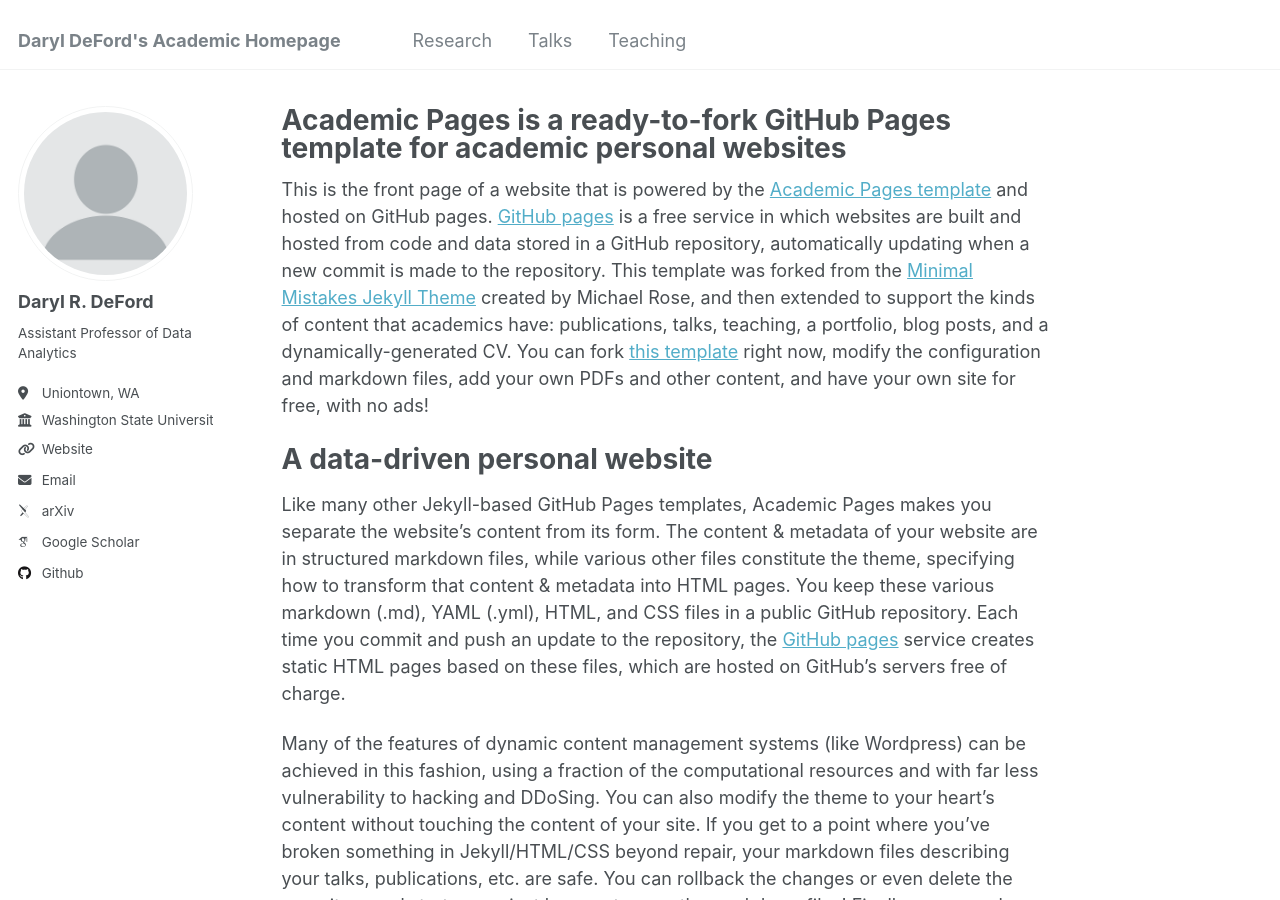
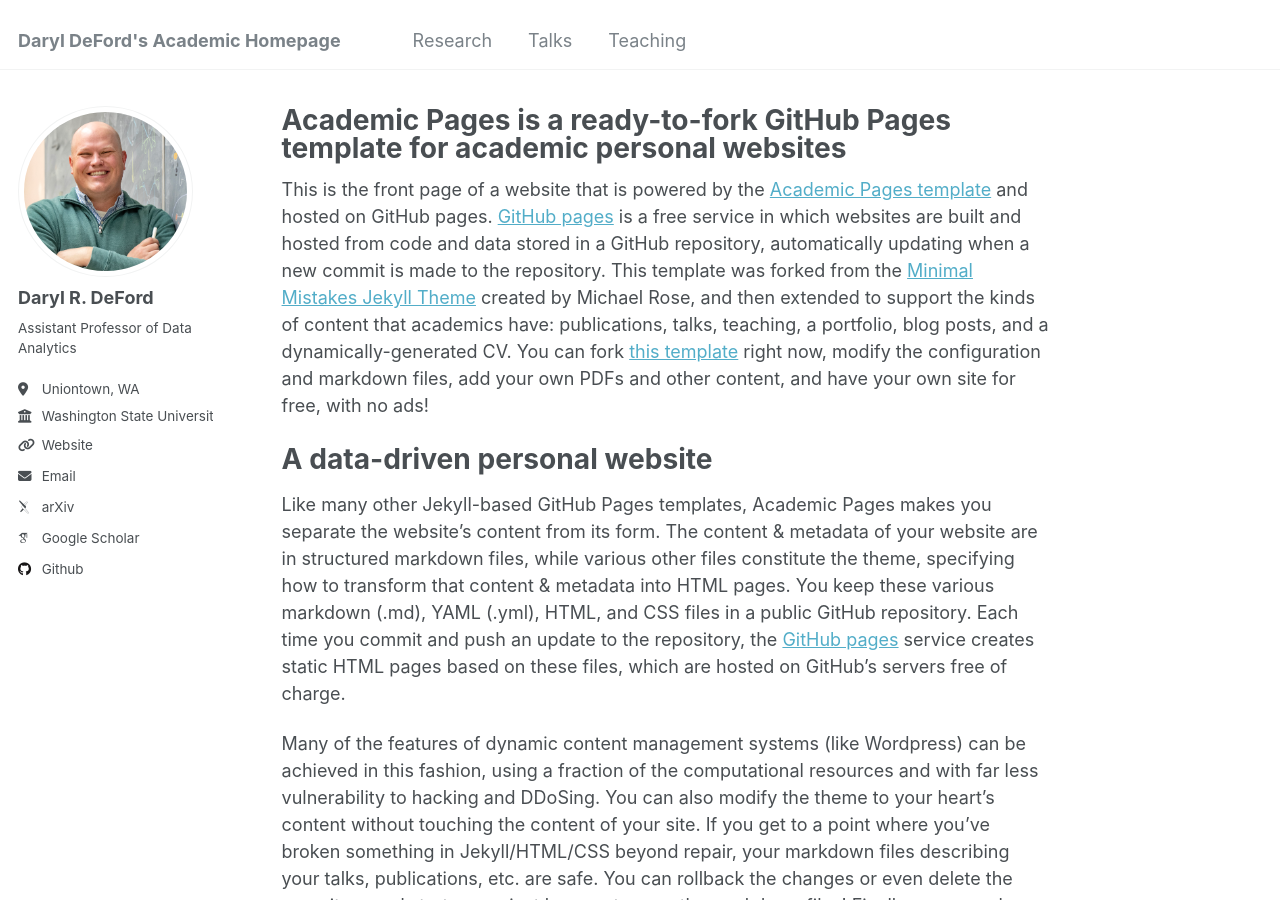
Before and after one commit to drdeford/drdeford.github.io, a Jekyll site: the page built from _pages/about.md, in a window 1280 px wide and 900 px high. Built offline with Jekyll 4.4.1, drawn with Linux system fonts in a browser that asks for light colours; some web fonts are replaced.

Commit message:
Update _config.yml
sidebar image

```diff
--- a/_config.yml
+++ b/_config.yml
@@ -21,13 +21,13 @@ repository               : "academicpages/academicpages.github.io"
 #               Additional customization can be done by editing /_includes/author-profile.html
 author:
   # Biographic information
-  avatar           : "profile.png"
+  avatar           : "trimmed2.jpg"
   name             : "Daryl R. DeFord"
   pronouns         : # example: "she/her"
   bio              : "Assistant Professor of Data Analytics"
   location         : "Uniontown, WA"
   employer         : "Washington State University"
-  uri              : https://daryldeford.com
+  uri              : "https://daryldeford.com"
   email            : "daryl.deford@wsu.edu"
 
   # Academic websites
```
